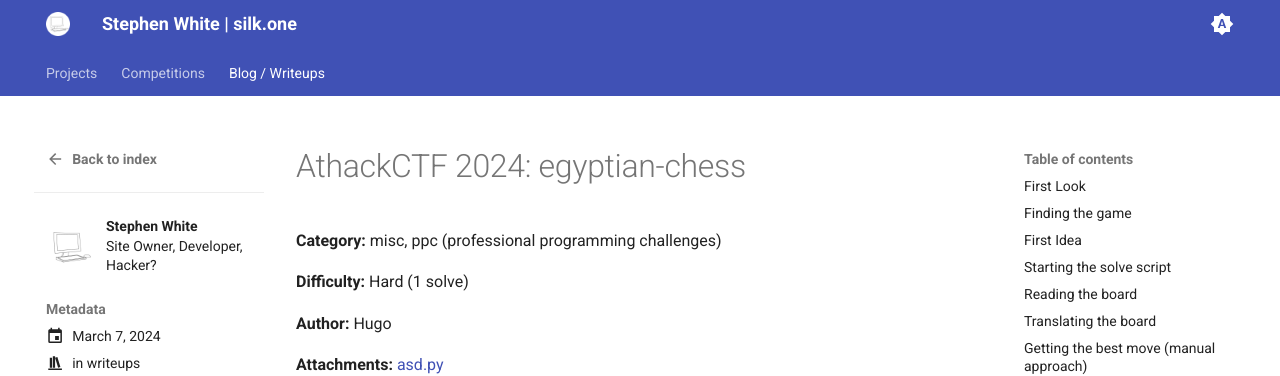
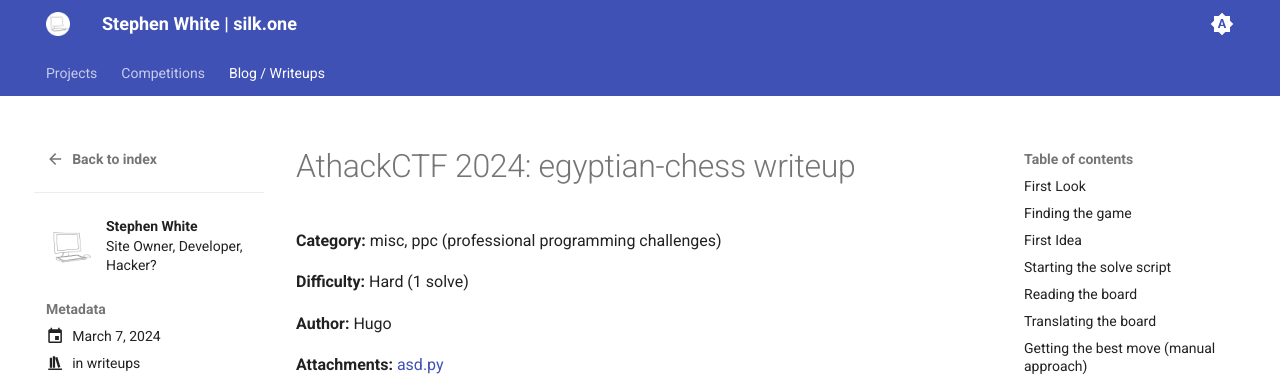
Before and after one commit to iamsilk/silk.one, an MkDocs documentation site: the page built from docs/blog/posts/AthackCTF2024/egyptian-chess/egyptian-chess.md, in a window 1280 px wide and 900 px high. Shown: the top 376 px of the window. Built offline with MkDocs 1.6.1 and Material for MkDocs 9.7.7, drawn with Linux system fonts in a browser that asks for light colours; comment, search, counter and statistics services are not loaded.

Commit message:
Change latest writeup title

```diff
--- a/docs/blog/posts/AthackCTF2024/egyptian-chess/egyptian-chess.md
+++ b/docs/blog/posts/AthackCTF2024/egyptian-chess/egyptian-chess.md
@@ -9,7 +9,7 @@ tags:
 comments: true
 ---
 
-# AthackCTF 2024: egyptian-chess
+# AthackCTF 2024: egyptian-chess writeup
 
 **Category:** misc, ppc (professional programming challenges)
 
```
